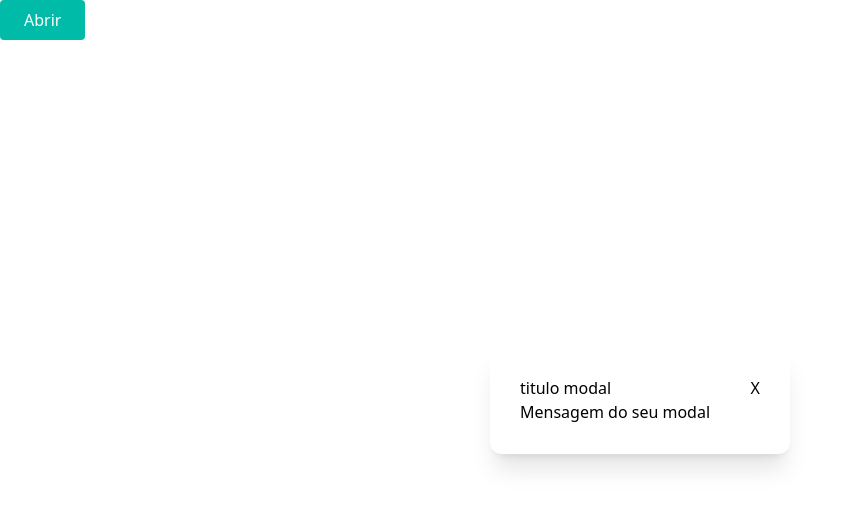
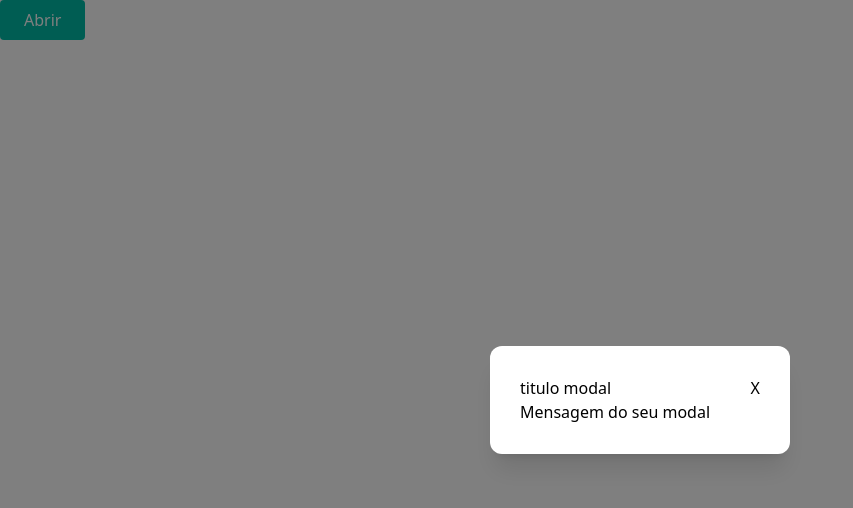
Before and after one commit to GabrielVieira-a/javascript-introdu-o, a plain HTML site: page modal.html in a window 1280 px wide. Both pictures are taken after a click on the button "Abrir". Shown: the whole page, without its empty margins (0-853 px from the left). Drawn offline with nearby package versions, Linux system fonts and the light colour scheme.

Commit message:
meu commit

```diff
--- a/modal.html
+++ b/modal.html
@@ -7,28 +7,36 @@
     <script src="https://cdn.jsdelivr.net/npm/@tailwindcss/browser@4"></script>
 </head>
 <body>
-    <button onclick="modal()" class="bg-teal-500 leading-[40px] px-6 rounded text-white">Abrir</button>
+    <button onclick="abrirModal()" class="bg-teal-500 leading-[40px] px-6 rounded text-white">Abrir</button>
 
-    <div id="modal" class="w-[300px] p-[30px] rounded-xl bg-white fixed top-1/2 left-1/2 -translate-1/2 shadow-xl duration-200 invisible opacity-0 scale-50">
+    <!-- fechar ao clicar na tela quando o modal tiver aberto -->
+
+    <div id="fmodal" onclick="fecharModal()" class="fixed inset-0 bg-black/50 invisible opacity-0 transition duration-300 z-10"></div>
+
+
+
+            <div id="modal" class="w-[300px] p-[30px] rounded-xl bg-white fixed top-1/2 left-1/2 -translate-1/2 shadow-xl duration-200 invisible opacity-0 scale-50 z-20">
         <h2 class="flex justify-between">titulo modal<button onclick="remove()">X</button></h2>
         <p>Mensagem do seu modal</p>
-    </div>
+        </div>
 
     <script>
-        function modal(){
-            const divmodal = document.querySelector("#modal");
-            if(divmodal.classList.contains("invisible")){
-                divmodal.classList.remove("invisible", "opacity-0","scale-50")
-            }else{
-                divmodal.classList.add("invisible", "opacity-0","scale-50")
-            }
 
-        }
+    function abrirModal() {
+      const modal = document.querySelector("#modal");
+      const fmodal = document.querySelector("#fmodal");
 
-        function remove(){
-            const divmoodal = document.querySelector("#modal");
-            divmoodal.classList.add("invisible", "opacity-0","scale-50")
-        }
+      modal.classList.remove("invisible", "opacity-0", "scale-50");
+      fmodal.classList.remove("invisible", "opacity-0");
+    }
+
+    function fecharModal() {
+      const modal = document.querySelector("#modal");
+      const fmodal = document.querySelector("#fmodal");
+
+      modal.classList.add("invisible", "opacity-0", "scale-50");
+      fmodal.classList.add("invisible", "opacity-0");
+    }
 
 
     </script>
```
